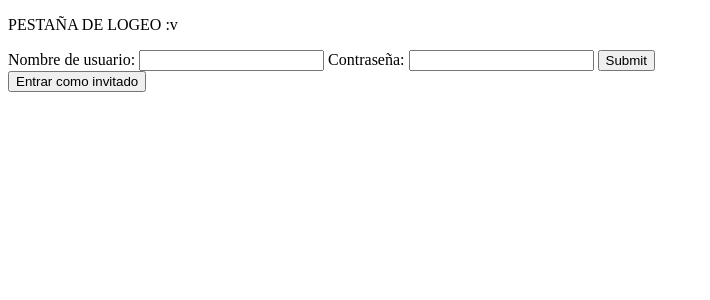
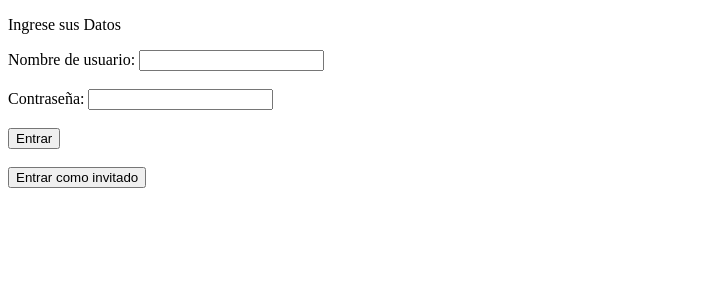
Before and after one commit to Yarkowo/TLP-grupo-3, a Django app: page /login/ in a window 1280 px wide. Shown: the top 300 px of the page, without its empty margins (0-710 px from the left). Run offline with Django 4.2, Linux system fonts and the light colour scheme; data comes from the database, SQL or seed files in the repository.

Commit message:
Actualización

```diff
--- a/certamen3/nuestrapp/templates/nuestrapp/login.html
+++ b/certamen3/nuestrapp/templates/nuestrapp/login.html
@@ -3,11 +3,11 @@
 <head>
     <meta charset="UTF-8">
     <meta name="viewport" content="width=device-width, initial-scale=1.0">
-    <title>Document</title>
+    <title>Login</title>
 </head>
 <body>
     <div class="row">
-        <div class="col-2"><p>PESTAÑA DE LOGEO :v</p></div>
+        <div class="col-2"><p>Ingrese sus Datos</p></div>
         <div class="col"></div>
     </div>
     <div class="row">
@@ -15,28 +15,32 @@
         <div class="col-8">
             {% if si != 2 %}
             <form action="{% url 'login' %}" method="get">
-                <label for="usuario">Nombre de usuario:</label>
+                <label for="usuario" style="min-width: 200px;">Nombre de usuario:</label>
                 <input type="text" id="usuario" name="usuario">
+                <br><br>
                 <label for="contraseña">Contraseña:</label>
                 <input type="text" id="contraseña" name="contraseña">
-                <input type="submit" value="Submit">
+                <br>
+                <br>
+                <input type="submit" value="Entrar">
+            </form>
+
+            <form action="{% url 'index' %}">
+                <br>
+                <input type="submit" value="Entrar como invitado">
             </form>
             {%endif%}
 
             {% if si == 3 %}
-            <p>DATOS INCORRECTOS :v</p>
+            <p>Acceso Denegado.</p>
             {%endif%}
 
             {% if si == 2 %}
-            <p>LOGEO EXITOSO :V</p>
+            <p>Acceso Concedido.</p>
             <form action="{% url 'index' %}">
-                <input type="submit" value="Submit">
+                <input type="submit" value="Continuar">
             </form>
             {% endif %}
-
-            <form action="{% url 'index' %}">
-                <input type="submit" value="Entrar como invitado">
-            </form>
         </div>
         <div class="col-2"></div>
     </div>
--- a/certamen3/nuestrapp/views.py
+++ b/certamen3/nuestrapp/views.py
@@ -38,8 +38,6 @@ def index(request):
             "Secretaría_Académica":'SECA',
             "OAI":'OAI',
         }
-
-    #en cuashro mami en cuashor
 
     #filtro
     if (respuestaSegmento == 'Segmento' or respuestaSegmento == None) and (respuestaTipo == 'Tipo' or respuestaTipo == None): #Segmento none / Tipo none
```
